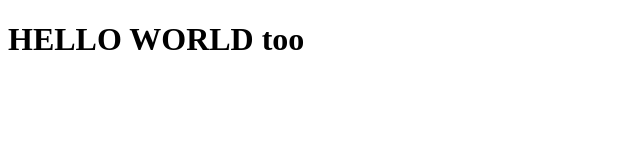
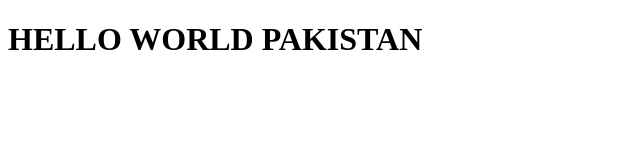
Before and after one commit to muhammadasif84/Saas-Training, a plain HTML site: page index.html in a window 1280 px wide. Shown: the whole page, without its empty margins (0-640 px from the left). Drawn offline with Linux system fonts and the light colour scheme.

Commit message:
Update index.html

```diff
--- a/index.html
+++ b/index.html
@@ -6,6 +6,6 @@
     <title>Document</title>
 </head>
 <body>
-    <h1>HELLO WORLD too</h1>
+    <h1>HELLO WORLD PAKISTAN</h1>
 </body>
 </html>
```
